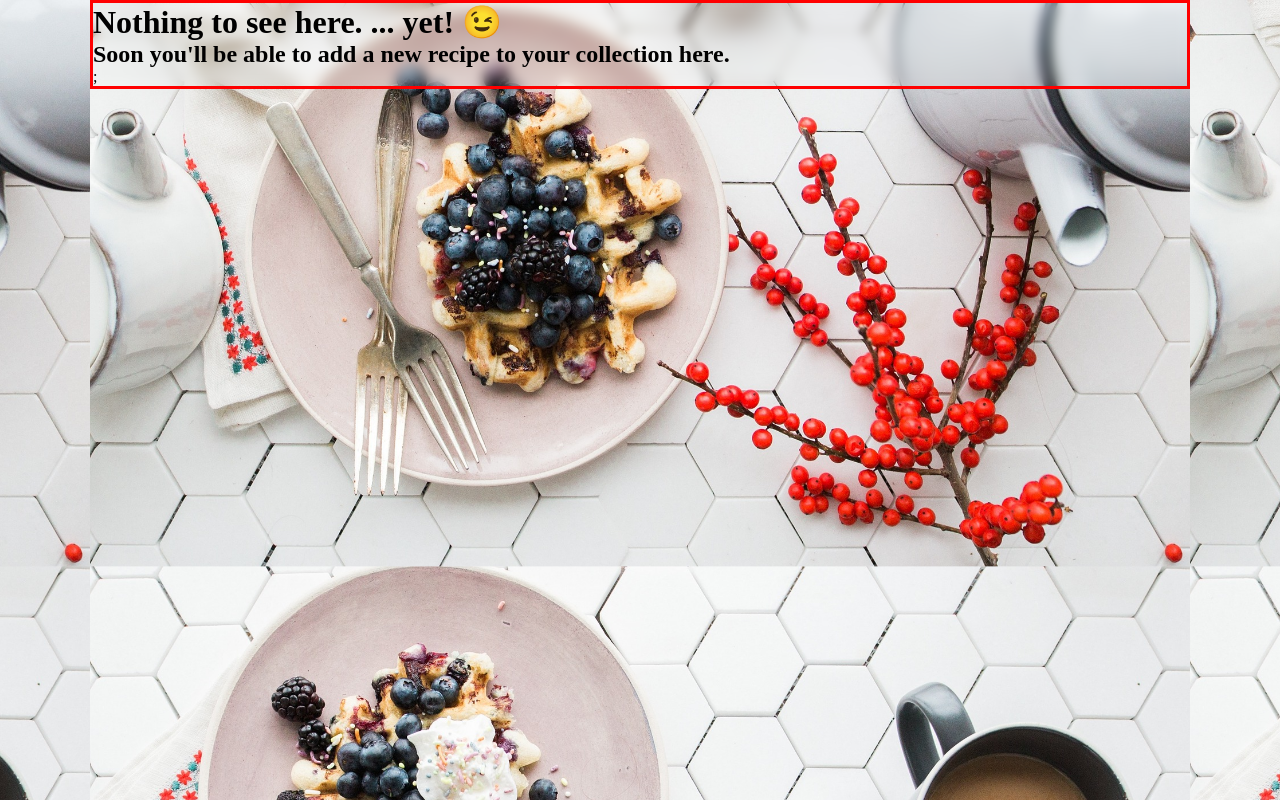
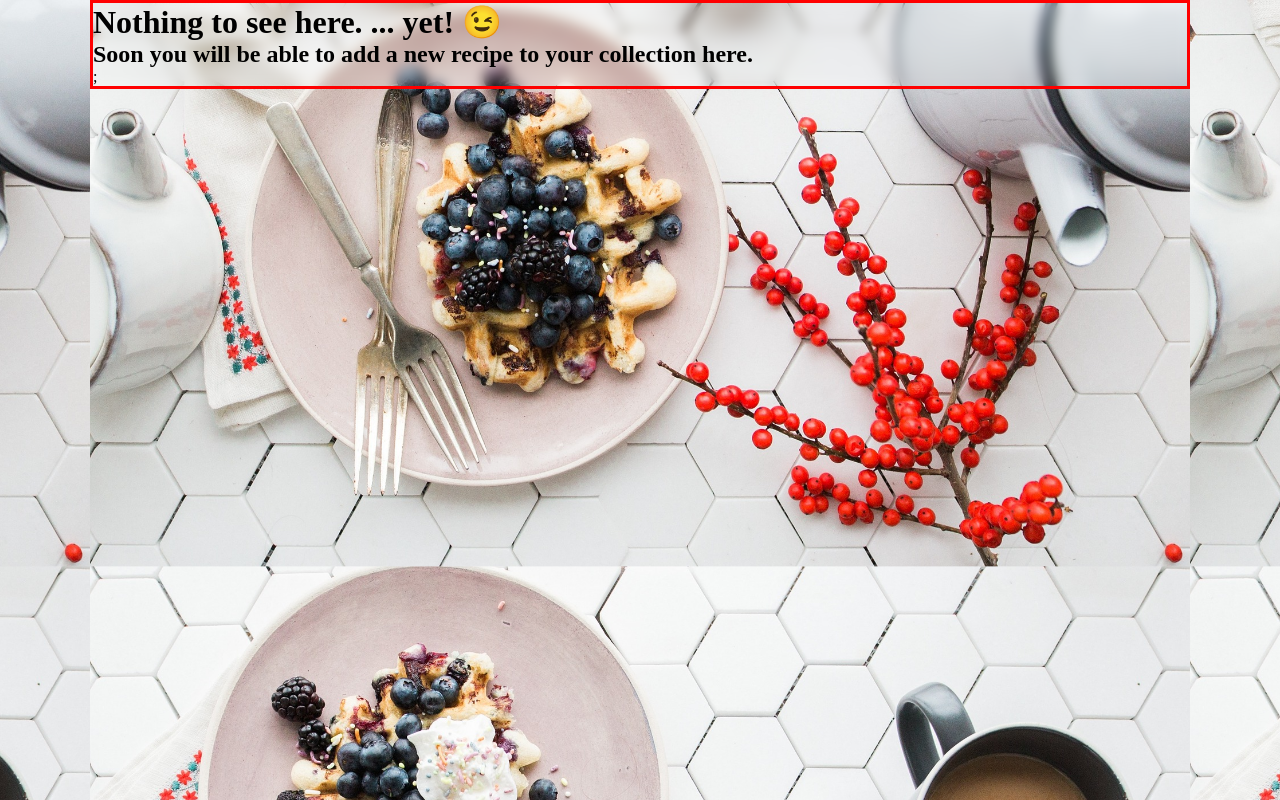
Before and after one commit to itsTHL/match-my-craving, a Next.js app: page /newrecipe in a window 1280 px wide. Built offline with nearby package versions, Linux system fonts and the light colour scheme.

Commit message:
fix typos and errors

```diff
--- a/src/pages/myrecipes.js
+++ b/src/pages/myrecipes.js
@@ -4,7 +4,7 @@ export default function myrecipes() {
   return (
     <>
       <h1>Nothing to see here. ... yet! 😉</h1>
-      <h2>Soon you'll be able to see your collection of recipes here.</h2>
+      <h2>Soon you will be able to see your collection of recipes here.</h2>
     </>
   );
 }
--- a/src/pages/newrecipe.js
+++ b/src/pages/newrecipe.js
@@ -4,7 +4,9 @@ export default function newrecipe() {
   return (
     <>
       <h1>Nothing to see here. ... yet! 😉</h1>
-      <h2>Soon you'll be able to add a new recipe to your collection here.</h2>
+      <h2>
+        Soon you will be able to add a new recipe to your collection here.
+      </h2>
     </>
   );
 }
--- a/src/pages/startsession.js
+++ b/src/pages/startsession.js
@@ -4,7 +4,7 @@ export default function startsession() {
   return (
     <>
       <h1>Nothing to see here. ... yet! 😉</h1>
-      <h2>Soon you'll be able to start a matching session here.</h2>
+      <h2>Soon you will be able to start a matching session here.</h2>
     </>
   );
 }
```
